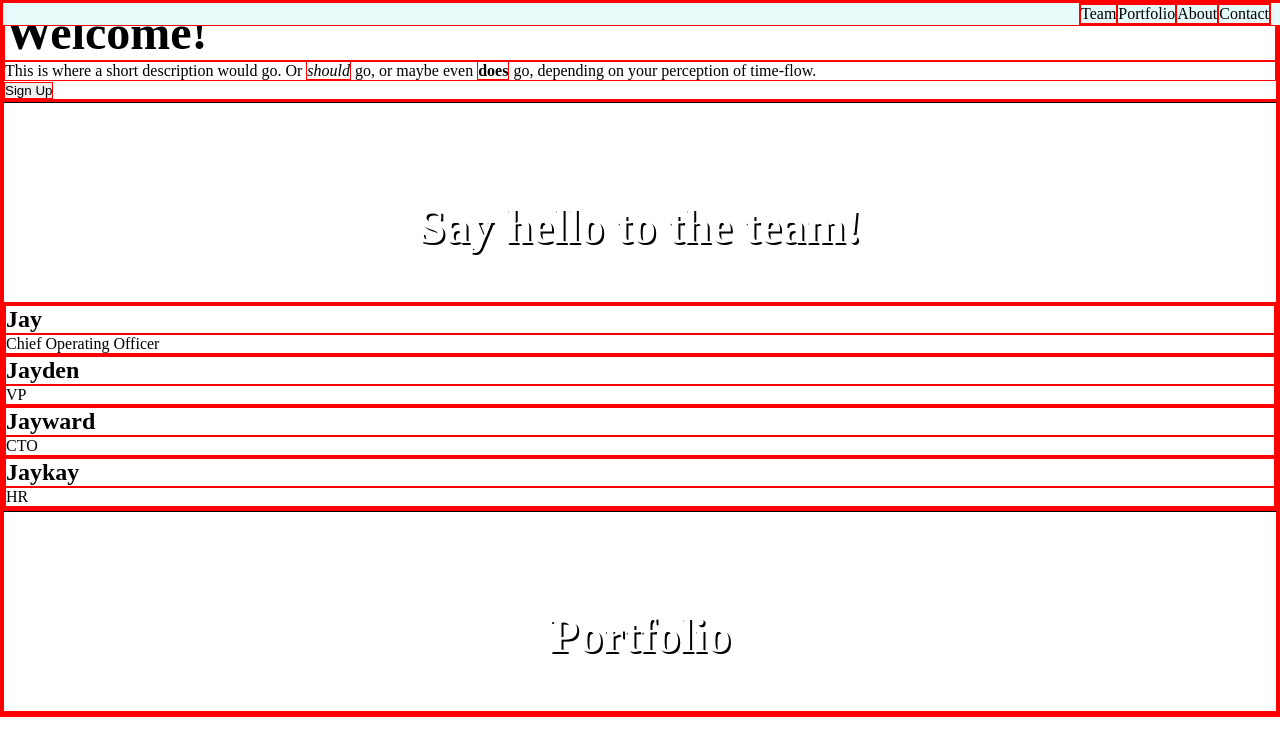
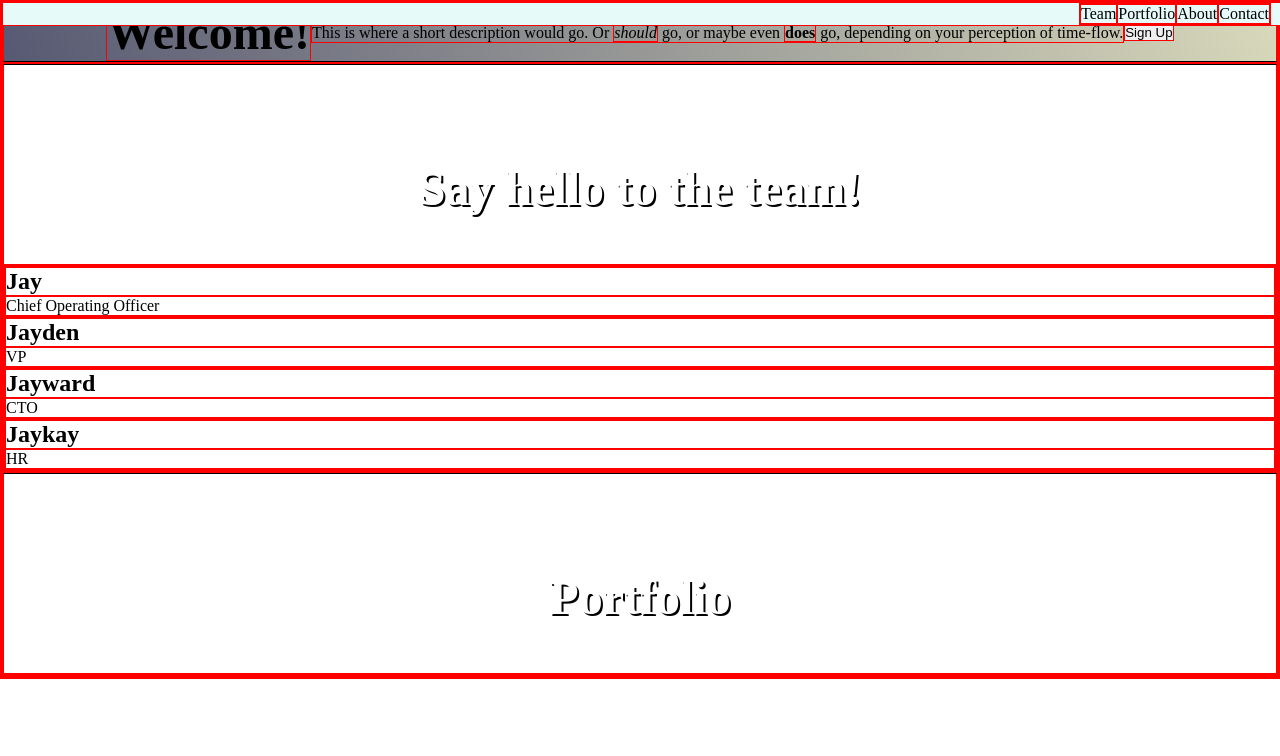
Before and after one commit to JaydenRainsey/my_page, a plain HTML site: page index.html in a window 1280 px wide. Drawn offline with Linux system fonts and the light colour scheme.

Commit message:
added gradient to title section

```diff
--- a/index.css
+++ b/index.css
@@ -42,3 +42,16 @@ p {
     margin-right: 12px;
 
 }
+
+/* Title section */
+.title-section {
+    display: flex;
+    justify-content: center;
+    align-items: center;
+    border-bottom: solid black 1px;
+    background-image: linear-gradient(
+        60deg,
+        rgba(57, 60, 90, 0.85),
+        rgba(180, 180, 120, 0.5)
+    )
+}
```
